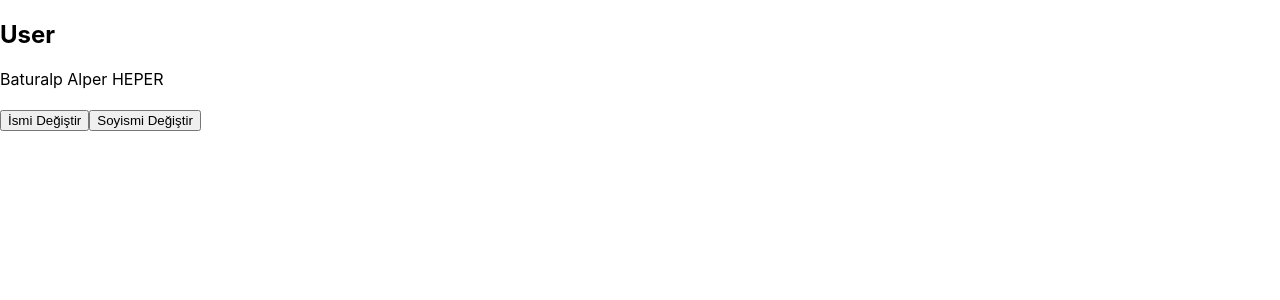
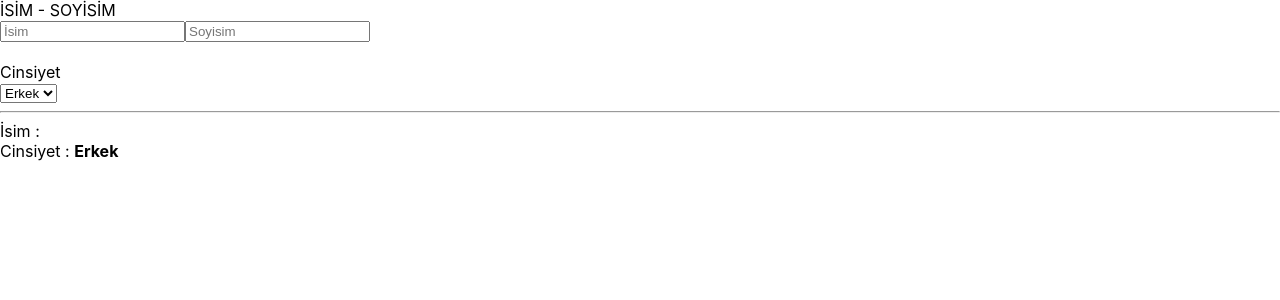
Before and after one commit to Batuapapa/React101, a React (Create React App) app: page / in a window 1280 px wide. Shown: the top 300 px of the page. Built offline with nearby package versions, Linux system fonts and the light colour scheme.

Commit message:
State for Form Elements

```diff
--- a/src/App.js
+++ b/src/App.js
@@ -2,12 +2,14 @@
 import User from "./components/User";
 import Counter from "./components/Counter";
 import Colors from "./components/Colors";
+import Form from "./components/Form";
 
 function App() {
   return (
     <div>
+      <Form/>
       {/* <Counter /> */}
-      <User />
+      {/* <User /> */}
       {/* <Colors/> */}
     </div>
   );
--- /dev/null
+++ b/src/components/Form.js
@@ -0,0 +1,32 @@
+
+import React, {useState} from 'react';
+function Form () {
+    const [name,setName] = useState("");
+    const [surname,setSurname] = useState("");
+    const [gender,setGender] = useState("0");
+
+  return (
+    <div>
+        <div>İSİM - SOYİSİM</div>
+        <input placeholder='İsim'
+         value={name}
+         onChange={(event) => setName(event.target.value)}/>
+         <input placeholder='Soyisim'
+         value={surname}
+         onChange={(event) => setSurname(event.target.value)}
+         />
+        <br/><br/>
+        <div>
+            <div>Cinsiyet</div>
+            <select value={gender} onChange={(event) => setGender(event.target.value)}>
+                <option value={0}>Erkek</option>
+                <option value={1}>Kadın</option>
+            </select>
+        </div>
+        <hr/>
+        <div>İsim : <strong>{name} {surname}</strong></div>
+        <div>Cinsiyet : <strong>{gender === '0' ? 'Erkek': 'Kadın'}</strong></div>
+    </div>
+  )
+}
+export default Form;
```
